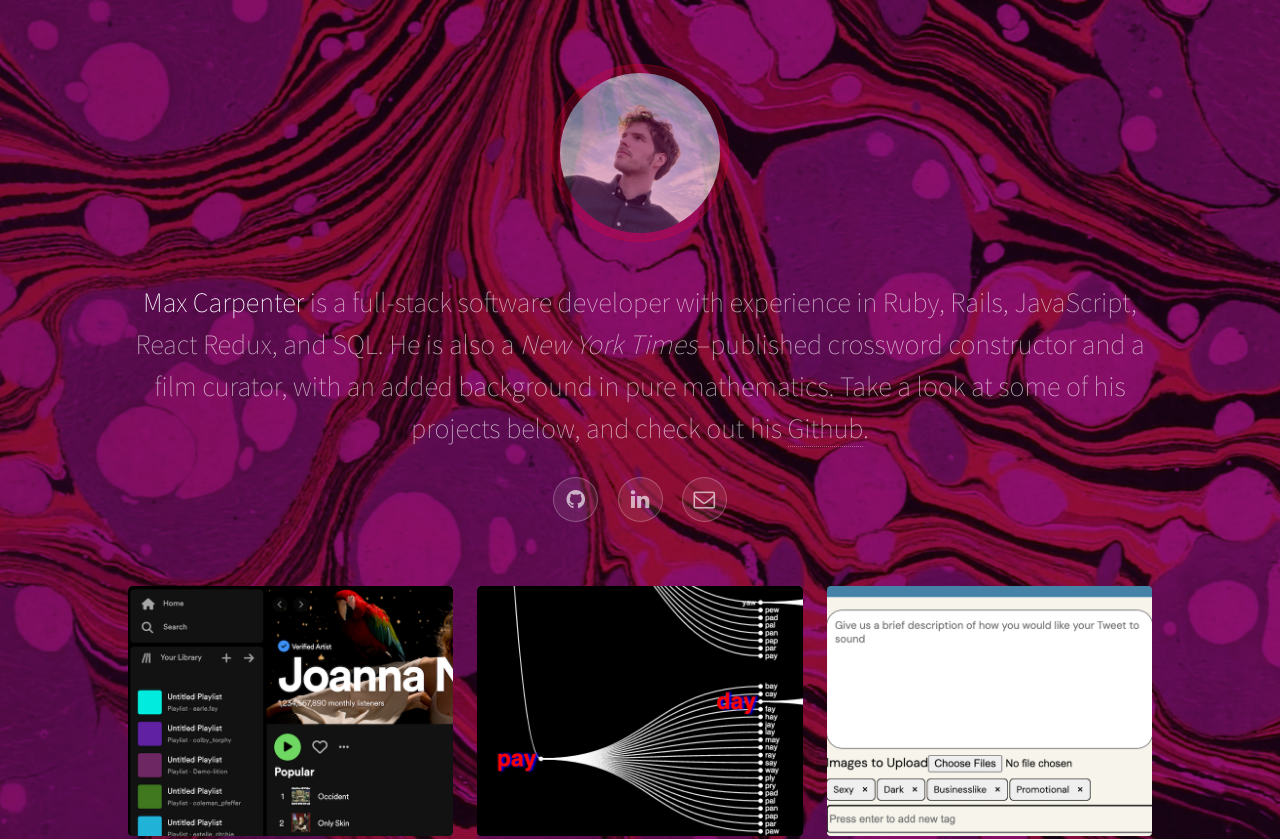
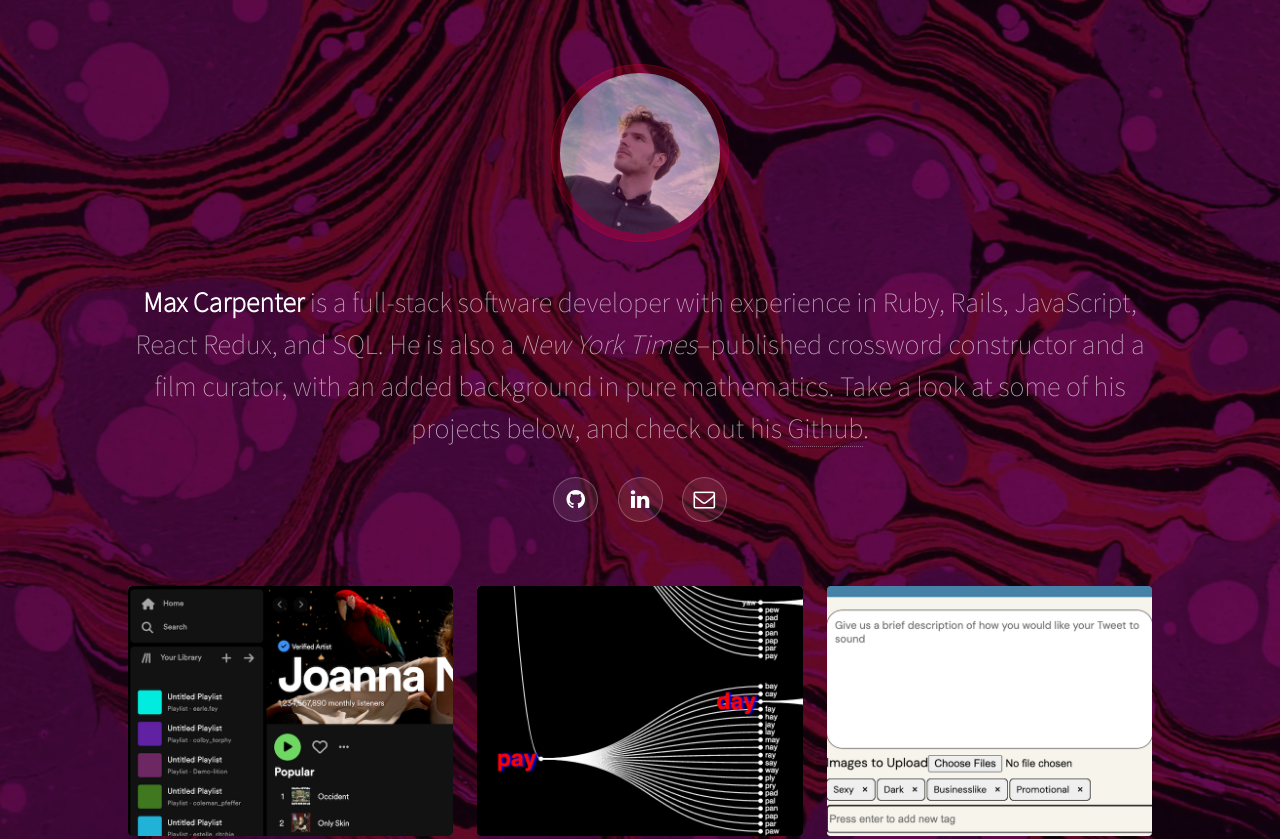
Before and after one commit to mxcrpntr/portfolio, a plain HTML site: page index.html in a window 1280 px wide. Shown: the top 839 px of the page. Drawn offline with Linux system fonts and the light colour scheme.

Commit message:
tweaked color once more

```diff
--- a/assets/css/main.css
+++ b/assets/css/main.css
@@ -1409,7 +1409,7 @@
 	}
 
 	body {
-		background-color: #a813a0;
+		background-color: #760c71;
 		background-image: url("../../images/shandy_marbled_page.jpg");
 		background-size: cover;
 		background-position: top center;
@@ -1430,7 +1430,7 @@
 /* Type */
 
 	body, input, select, textarea {
-		color: rgba(255, 255, 255, 0.65);
+		color: rgba(255, 255, 255, 1);
 		font-family: "Source Sans Pro", Helvetica, sans-serif;
 		font-size: 13pt;
 		font-weight: 200;
@@ -1460,9 +1460,13 @@
 			border-bottom-color: transparent;
 		}
 
-	strong, b {
+	strong {
+		/* color: #ffffff; */
+		font-weight: lighter;
+	}
+	b {
 		color: #ffffff;
-		font-weight: 200;
+		font-weight: bold;
 	}
 
 	em, i {
--- a/index.html
+++ b/index.html
@@ -19,7 +19,7 @@
 				<!-- Header -->
 					<header id="header">
 						<span class="avatar"><img src="images/max_headshot.jpeg" alt="" /></span>
-						<h1><strong>Max Carpenter</strong> is a full-stack software developer with experience in Ruby, Rails, JavaScript, React Redux, and SQL. He is also a <i>New York Times</i>–published crossword constructor and a film curator, with an added background in pure mathematics. Take a look at some of his projects below, and check out his <a href="https://github.com/mxcrpntr">Github</a>.</h1>
+						<h1><b>Max Carpenter</b> <strong>is a full-stack software developer with experience in Ruby, Rails, JavaScript, React Redux, and SQL. He is also a <i>New York Times</i>–published crossword constructor and a film curator, with an added background in pure mathematics. Take a look at some of his projects below, and check out his <a href="https://github.com/mxcrpntr">Github</a>.</strong></h1>
 						<ul class="icons">
 							<li><a href="https://github.com/mxcrpntr" class="icon style2 fa-github"><span class="label">Github</span></a></li>
 							<li><a href="https://www.linkedin.com/in/max-carpenter-245746288/" class="icon style2 fa-linkedin"><span class="label">LinkedIn</span></a></li>
```
